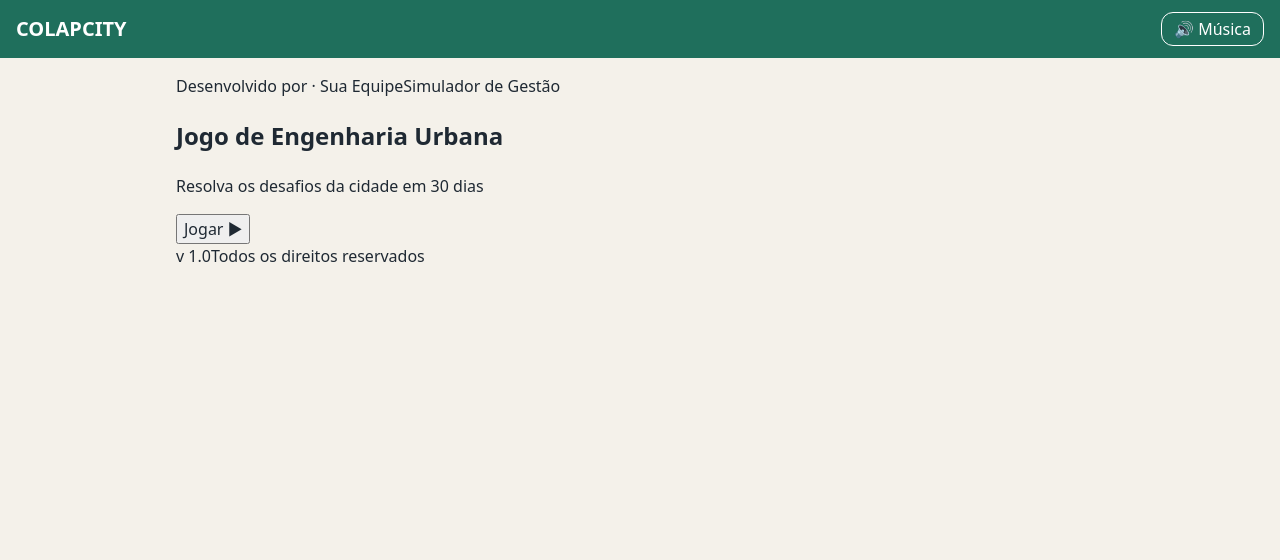
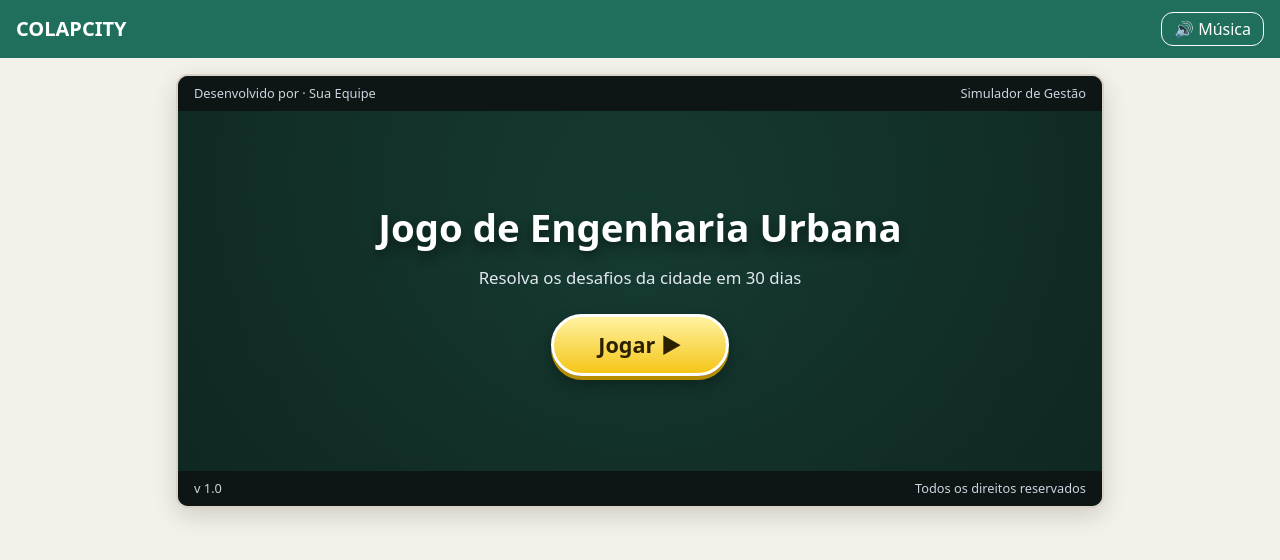
Before and after one commit to Gigohub/Projeto-Grupo-Scom, a website with bundled scripts: page index.html in a window 1280 px wide. Built offline with nearby package versions, Linux system fonts and the light colour scheme; files whose address does not match are found by name.

Commit message:
feat(homepage): adiciona pagina capa

```diff
--- a/css/style.css
+++ b/css/style.css
@@ -331,3 +331,89 @@
   .relatorio h4 {
     margin-bottom: 4px;
   }
+
+/* Tela de abertura estilo jogo Flash */
+.capa-jogo {
+  border-radius: var(--raio);
+  overflow: hidden;
+  border: 2px solid var(--borda);
+  box-shadow: 0 8px 24px rgba(0, 0, 0, 0.15);
+  background: #14221e;
+  color: #fff;
+}
+
+.capa-topo,
+.capa-rodape {
+  display: flex;
+  justify-content: space-between;
+  align-items: center;
+  padding: 8px 16px;
+  background: #0d1614;
+  font-size: 0.8rem;
+  color: #cbd5e1;
+}
+
+.capa-centro {
+  min-height: 360px;
+  padding: 32px 16px;
+  display: flex;
+  flex-direction: column;
+  align-items: center;
+  justify-content: center;
+  text-align: center;
+  gap: 16px;
+  background:
+    linear-gradient(rgba(15, 35, 30, 0.72), rgba(15, 35, 30, 0.82)),
+    url('../img/capa.webp') center / cover no-repeat,
+    radial-gradient(circle at center, #28856e 0%, #143d33 100%);
+}
+
+.capa-titulo {
+  margin: 0;
+  font-size: 2.4rem;
+  line-height: 1.1;
+  color: #ffffff;
+  text-shadow: 0 3px 0 #0d2b24, 0 6px 12px rgba(0, 0, 0, 0.45);
+}
+
+.capa-subtitulo {
+  margin: 0 0 8px;
+  font-size: 1.05rem;
+  color: #e2e8f0;
+}
+
+/* Botão Play estilo Flash */
+.capa-play {
+  background: linear-gradient(180deg, #fff3a1 0%, #f5c518 100%);
+  color: #2b2100;
+  font-weight: 800;
+  font-size: 1.35rem;
+  padding: 12px 44px;
+  border: 3px solid #ffffff;
+  border-radius: 999px;
+  box-shadow: 0 4px 0 #b88c00, 0 8px 16px rgba(0, 0, 0, 0.35);
+  transition: transform 0.12s ease, filter 0.12s ease;
+}
+
+.capa-play:hover {
+  transform: scale(1.05);
+  filter: brightness(1.05);
+}
+
+.capa-play:active {
+  transform: translateY(3px);
+  box-shadow: 0 1px 0 #b88c00;
+}
+
+.capa-continuar {
+  background: rgba(255, 255, 255, 0.14);
+  color: #ffffff;
+  border: 1px solid rgba(255, 255, 255, 0.4);
+  border-radius: 999px;
+  padding: 8px 20px;
+  font-size: 0.9rem;
+}
+
+.capa-continuar:hover {
+  background: rgba(255, 255, 255, 0.24);
+}
```
